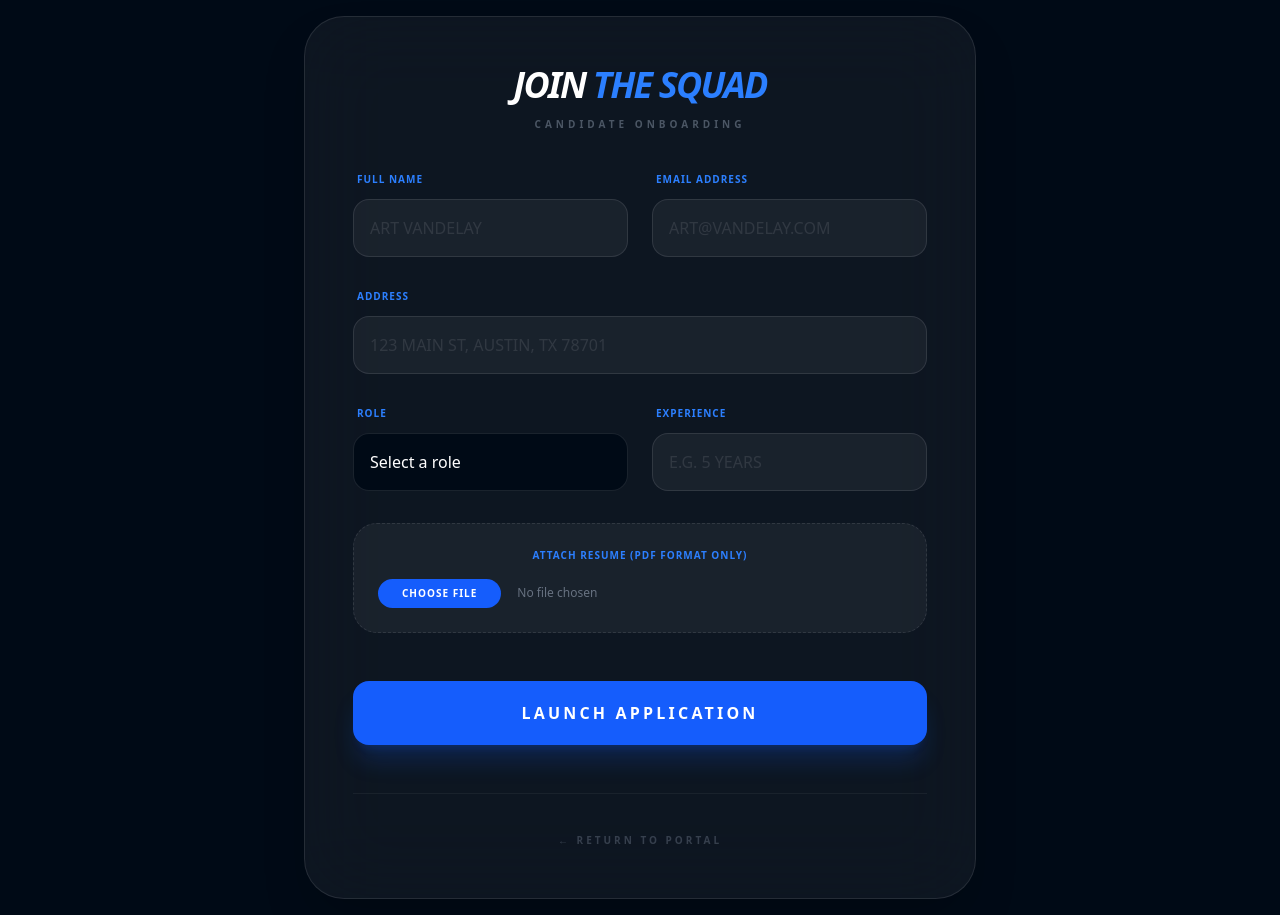
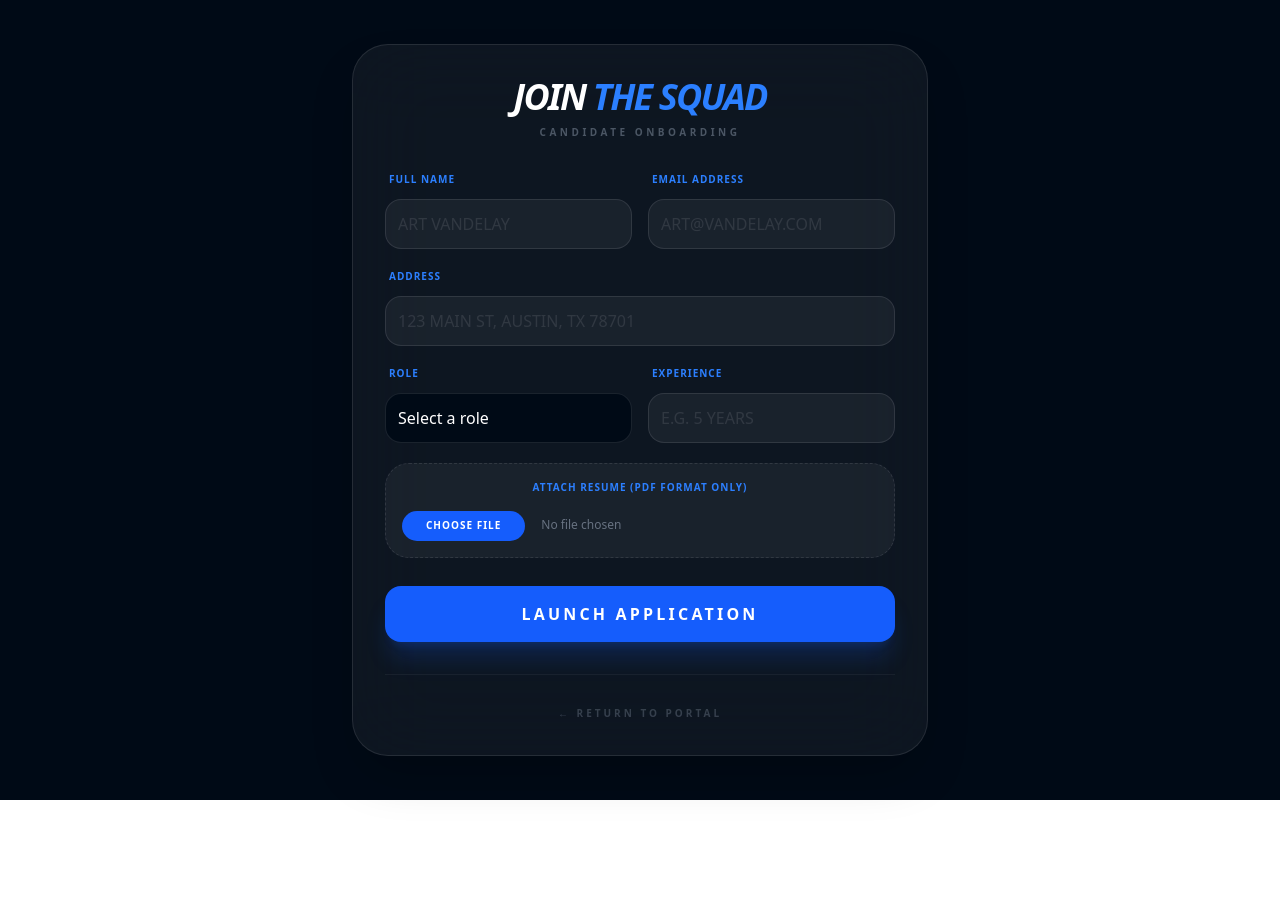
Before and after one commit to alex-sysdev-dev/freelancer-os, a Next.js app: page /login/candidate in a window 1280 px wide. After the commit the page ends 800 px from the top, so only its background shows below. Built offline with nearby package versions, Linux system fonts and the light colour scheme.

Commit message:
Compact candidate application layout

```diff
--- a/app/login/candidate/page.js
+++ b/app/login/candidate/page.js
@@ -33,13 +33,13 @@ export default function CandidateForm() {
 
   return (
     <main className="flex min-h-screen items-center justify-center bg-[#000a16] p-4 font-sans">
-      <div className="w-full max-w-2xl p-8 md:p-12 bg-white/5 backdrop-blur-2xl rounded-[2.5rem] border border-white/10 shadow-2xl">
+      <div className="w-full max-w-xl p-6 md:p-8 bg-white/5 backdrop-blur-2xl rounded-[2.25rem] border border-white/10 shadow-2xl">
 
-        <div className="mb-10 text-center">
-          <h2 className="text-4xl font-black text-white italic uppercase tracking-tighter">
+        <div className="mb-8 text-center">
+          <h2 className="text-3xl md:text-4xl font-black text-white italic uppercase tracking-tighter">
             Join <span className="text-blue-500">The Squad</span>
           </h2>
-          <p className="text-blue-100/30 text-[10px] font-black uppercase tracking-[0.4em] mt-3">Candidate Onboarding</p>
+          <p className="text-blue-100/30 text-[10px] font-black uppercase tracking-[0.35em] mt-2">Candidate Onboarding</p>
         </div>
 
         {status === 'success' ? (
@@ -52,29 +52,29 @@ export default function CandidateForm() {
             <button onClick={() => setStatus('idle')} className="mt-8 text-blue-500 font-black uppercase text-[10px] tracking-widest hover:text-white transition-colors">Submit Another?</button>
           </div>
         ) : (
-          <form onSubmit={handleSubmit} className="grid grid-cols-1 md:grid-cols-2 gap-x-6 gap-y-8">
+          <form onSubmit={handleSubmit} className="grid grid-cols-1 md:grid-cols-2 gap-x-4 gap-y-5">
             {/* Name */}
             <div className="col-span-2 md:col-span-1">
               <label className="block text-[10px] font-black text-blue-500 uppercase tracking-widest mb-3 ml-1 text-shadow-glow">Full Name</label>
-              <input name="name" required placeholder="ART VANDELAY" className="w-full bg-white/5 border border-white/10 p-4 rounded-2xl text-white outline-none focus:border-blue-500 focus:bg-white/10 transition-all placeholder:text-white/10" />
+              <input name="name" required placeholder="ART VANDELAY" className="w-full bg-white/5 border border-white/10 p-3 rounded-2xl text-white outline-none focus:border-blue-500 focus:bg-white/10 transition-all placeholder:text-white/10" />
             </div>
 
             {/* Email */}
             <div className="col-span-2 md:col-span-1">
               <label className="block text-[10px] font-black text-blue-500 uppercase tracking-widest mb-3 ml-1">Email Address</label>
-              <input name="email" type="email" required placeholder="ART@VANDELAY.COM" className="w-full bg-white/5 border border-white/10 p-4 rounded-2xl text-white outline-none focus:border-blue-500 focus:bg-white/10 transition-all placeholder:text-white/10" />
+              <input name="email" type="email" required placeholder="ART@VANDELAY.COM" className="w-full bg-white/5 border border-white/10 p-3 rounded-2xl text-white outline-none focus:border-blue-500 focus:bg-white/10 transition-all placeholder:text-white/10" />
             </div>
 
             {/* Address */}
             <div className="col-span-2">
               <label className="block text-[10px] font-black text-blue-500 uppercase tracking-widest mb-3 ml-1">Address</label>
-              <input name="address" required placeholder="123 MAIN ST, AUSTIN, TX 78701" className="w-full bg-white/5 border border-white/10 p-4 rounded-2xl text-white outline-none focus:border-blue-500 focus:bg-white/10 transition-all placeholder:text-white/10" />
+              <input name="address" required placeholder="123 MAIN ST, AUSTIN, TX 78701" className="w-full bg-white/5 border border-white/10 p-3 rounded-2xl text-white outline-none focus:border-blue-500 focus:bg-white/10 transition-all placeholder:text-white/10" />
             </div>
 
             {/* Role */}
             <div className="col-span-2 md:col-span-1">
               <label className="block text-[10px] font-black text-blue-500 uppercase tracking-widest mb-3 ml-1">Role</label>
-              <select name="role" required defaultValue="" className="w-full bg-[#000a16] border border-white/10 p-4 rounded-2xl text-white outline-none focus:border-blue-500 transition-all appearance-none cursor-pointer">
+              <select name="role" required defaultValue="" className="w-full bg-[#000a16] border border-white/10 p-3 rounded-2xl text-white outline-none focus:border-blue-500 transition-all appearance-none cursor-pointer">
                 <option value="" disabled>Select a role</option>
                 <option>Full Stack Developer</option>
                 <option>Frontend Engineer</option>
@@ -114,11 +114,11 @@ export default function CandidateForm() {
             {/* Experience */}
             <div className="col-span-2 md:col-span-1">
               <label className="block text-[10px] font-black text-blue-500 uppercase tracking-widest mb-3 ml-1">Experience</label>
-              <input name="experience" required placeholder="E.G. 5 YEARS" className="w-full bg-white/5 border border-white/10 p-4 rounded-2xl text-white outline-none focus:border-blue-500 focus:bg-white/10 transition-all placeholder:text-white/10" />
+              <input name="experience" required placeholder="E.G. 5 YEARS" className="w-full bg-white/5 border border-white/10 p-3 rounded-2xl text-white outline-none focus:border-blue-500 focus:bg-white/10 transition-all placeholder:text-white/10" />
             </div>
 
             {/* Resume Upload */}
-            <div className="col-span-2 bg-white/5 p-6 rounded-3xl border border-dashed border-white/10 hover:border-blue-500/50 transition-colors">
+            <div className="col-span-2 bg-white/5 p-4 rounded-3xl border border-dashed border-white/10 hover:border-blue-500/50 transition-colors">
               <label className="block text-[10px] font-black text-blue-500 uppercase tracking-widest mb-4 text-center">Attach Resume (PDF Format Only)</label>
               <input
                 name="resume"
@@ -130,11 +130,11 @@ export default function CandidateForm() {
             </div>
 
             {/* Submit Button */}
-            <div className="col-span-2 mt-4">
+            <div className="col-span-2 mt-2">
               <button
                 disabled={status === 'sending'}
                 type="submit"
-                className="w-full bg-blue-600 hover:bg-blue-500 text-white font-black py-5 rounded-2xl transition-all shadow-xl shadow-blue-600/20 active:scale-[0.98] disabled:opacity-50 disabled:cursor-not-allowed uppercase tracking-[0.2em]"
+                className="w-full bg-blue-600 hover:bg-blue-500 text-white font-black py-4 rounded-2xl transition-all shadow-xl shadow-blue-600/20 active:scale-[0.98] disabled:opacity-50 disabled:cursor-not-allowed uppercase tracking-[0.2em]"
               >
                 {status === 'sending' ? 'Sending to Command...' : 'Launch Application'}
               </button>
@@ -146,7 +146,7 @@ export default function CandidateForm() {
           </form>
         )}
 
-        <div className="mt-12 text-center border-t border-white/5 pt-8">
+        <div className="mt-8 text-center border-t border-white/5 pt-6">
           <Link href="/login" className="text-[10px] text-blue-100/20 hover:text-blue-400 transition-colors uppercase font-black tracking-[0.3em]">
             ← Return to Portal
           </Link>
```
